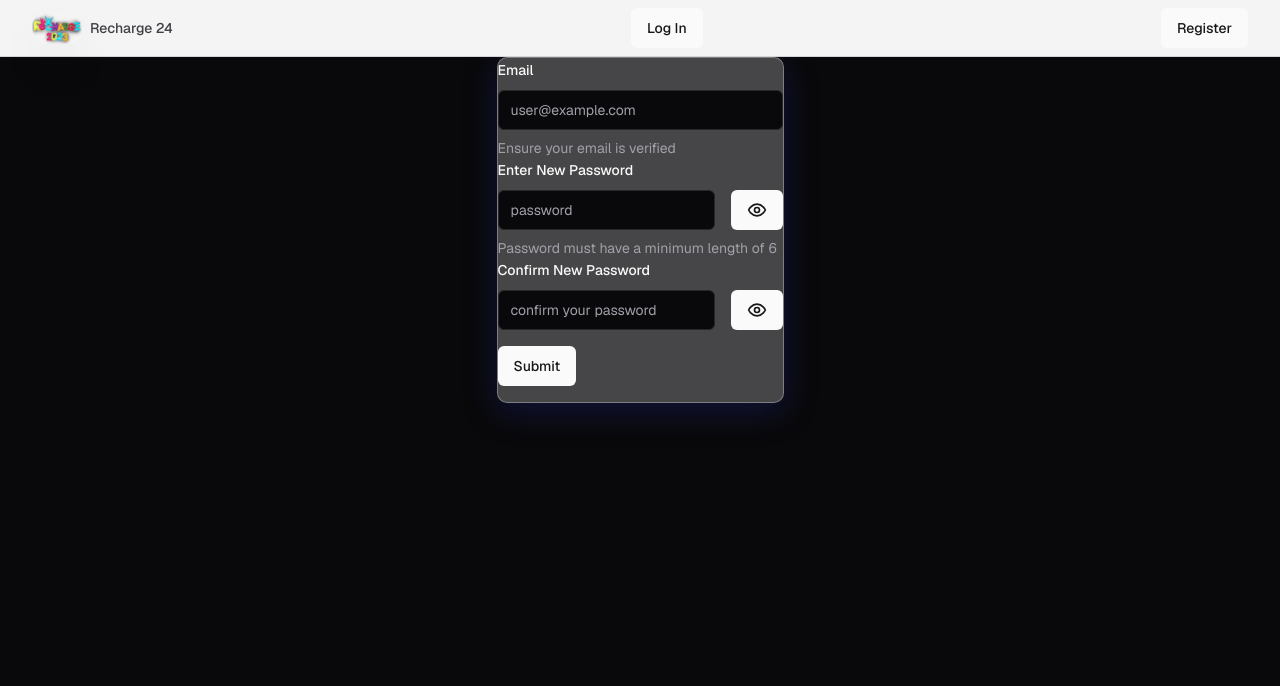
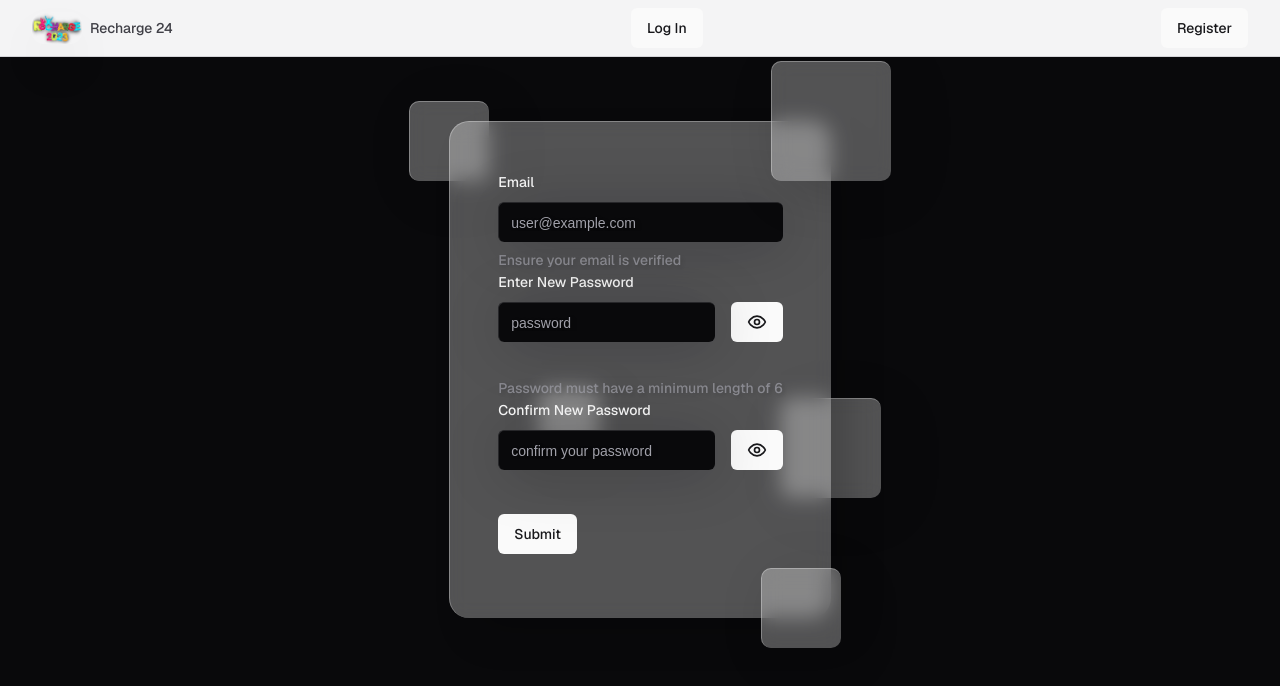
Before and after one commit to Syed-Javith/Recharge-24, a Next.js app: page /forgot-password in a window 1280 px wide. Shown: the top 686 px of the page. Built offline with nearby package versions, Linux system fonts and the light colour scheme; no server answers.

Commit message:
Auth Page glass added

```diff
--- a/src/components/forms/ForgotPasswordForm.tsx
+++ b/src/components/forms/ForgotPasswordForm.tsx
@@ -21,6 +21,7 @@
 import { Button } from "../ui/Button";
 import { EyeIcon, Loader2 } from "lucide-react";
 import "./styles.css"
+import RandomBox from "./RandomBox";
 interface ForgotPasswordFormProps { }
 
 const passwordRegex = new RegExp("^(?=.*[a-zA-Z]{6,})[a-zA-Z0-9]*$");
@@ -86,7 +87,7 @@
   const [passwordVisible, setPasswordVisible] = useState<boolean>(false);
   const [confirmPasswordVisible, setConfirmPasswordVisible] = useState(false)
   return (
-    <div className="glass">
+    <div className="cont flex flex-col">
       <Form {...forgotPasswordForm}>
         <form
           onSubmit={forgotPasswordForm.handleSubmit((e) => {
@@ -152,7 +153,7 @@
               </FormItem>
             )}
           />
-          <Button disabled={isPending} type="submit" className="my-4">
+          <Button disabled={isPending} type="submit"  className="my-4 ">
 
             {isPending ?
               <>
@@ -165,7 +166,10 @@
             }
           </Button>
         </form>
+
       </Form>
+      <RandomBox />
+
     </div>
   );
 };
--- a/src/components/forms/LoginForm.tsx
+++ b/src/components/forms/LoginForm.tsx
@@ -22,6 +22,7 @@
 import { toast } from "sonner";
 import Link from "next/link";
 import "./styles.css"
+import RandomBox from "./RandomBox";
 interface LoginFormProps { }
 
 type loginFormPayload = z.infer<typeof loginFormSchema>;
@@ -72,7 +73,7 @@
   });
   const [passwordVisible, setPasswordVisible] = useState<boolean>(false);
   return (
-    <div className="flex flex-col glass">
+    <div className="flex flex-col cont">
       <Form {...loginForm} >
         <form
           onSubmit={loginForm.handleSubmit((e) => {
@@ -128,6 +129,7 @@
           </Button>
         </form>
       </Form>
+      <RandomBox />
       <Link href={'/forgot-password'} className="mx-auto text-gray-400 underline">Forgot Password</Link>
     </div>
   );
--- /dev/null
+++ b/src/components/forms/RandomBox.tsx
@@ -0,0 +1,13 @@
+const RandomBox = () => {
+    return (
+        <div className="drops">
+        <div className="drop drop-1"></div>
+        <div className="drop drop-2"></div>
+        <div className="drop drop-3"></div>
+        <div className="drop drop-4"></div>
+        <div className="drop drop-5"></div>
+      </div>
+    );
+}
+
+export default RandomBox
--- a/src/components/forms/ResendVerificationwordForm.tsx
+++ b/src/components/forms/ResendVerificationwordForm.tsx
@@ -12,54 +12,56 @@
 import { Input } from '../ui/Input';
 import { zodResolver } from '@hookform/resolvers/zod';
 import "./styles.css"
-interface pageProps {}
+import RandomBox from './RandomBox';
+interface pageProps { }
 
 const resendPasswordFormSchema = z.object({
-    email : z.string().email({ message: "Your email is not of correct format." }).min(1).max(128)
+  email: z.string().email({ message: "Your email is not of correct format." }).min(1).max(128)
 })
 
 type resendPasswordFormPayload = z.infer<typeof resendPasswordFormSchema>;
 
-const ResendVerificationForm : FC<pageProps> = ({}) => {
+const ResendVerificationForm: FC<pageProps> = ({ }) => {
 
   const resendPasswordForm = useForm<z.infer<typeof resendPasswordFormSchema>>({
-    resolver : zodResolver(resendPasswordFormSchema),
-    defaultValues : {
-        email : ""
+    resolver: zodResolver(resendPasswordFormSchema),
+    defaultValues: {
+      email: ""
     }
   });
 
-  const {mutate : resendVerification , isPending} = useMutation({
-    mutationFn : async ({email} : resendPasswordFormPayload) => {
+  const { mutate: resendVerification, isPending } = useMutation({
+    mutationFn: async ({ email }: resendPasswordFormPayload) => {
       await axios.get(
-        CSRBaseUrl + "/authenticate/resend_token/" ,
+        CSRBaseUrl + "/authenticate/resend_token/",
         {
-          params : { email }
+          params: { email }
         }
       )
     },
-    onError : (err) => {
-      console.log("error " , err);
-      if(err instanceof AxiosError){
+    onError: (err) => {
+      console.log("error ", err);
+      if (err instanceof AxiosError) {
         toast.error(err.response?.data.detail)
-      }else{
+      } else {
         toast.error("Something went wrong please try again later.")
       }
 
     },
-    onSuccess : (data) => {
+    onSuccess: (data) => {
       console.log(data);
       toast.success("Verification Email sent")
     }
   })
 
-  return <div className="glass">
+  return <div className="flex flex-col">
     <Form {...resendPasswordForm}>
       <form
         onSubmit={resendPasswordForm.handleSubmit((e) => {
           resendVerification(e);
         })}
       >
+        <div className="my-3">
         <FormField
           control={resendPasswordForm.control}
           name="email"
@@ -85,14 +87,16 @@
             </FormItem>
           )}
         />
+        </div>
         <Button type='submit' disabled={isPending}>
           Resend Mail {
             isPending && <Loader2 className="animate-spin ml-2" />
           }
         </Button>
+
       </form>
     </Form>
-
+    <RandomBox />
   </div>
 }
 
--- a/src/components/forms/styles.css
+++ b/src/components/forms/styles.css
@@ -1,11 +1,139 @@
-body{
-  background:linear-gradient(rgb(2, 114, 194),rgb(0, 0, 146),rgb());
+body {
+  background: linear-gradient(rgb(2, 114, 194), rgb(0, 0, 146), rgb());
 }
-.glass{
-  background: rgba( 255,255,255,0.25 );
-box-shadow: 0 8px 32px 0 rgba( 31, 38, 135, 0.37 );
-backdrop-filter: blur( 5.3px );
--webkit-backdrop-filter: blur( 5.3px );
-border-radius: 10px;
-border: 1px solid rgba( 255, 255, 255, 0.3 );
+
+.glass {
+  background: rgba(255, 255, 255, 0.25);
+  box-shadow: 0 8px 32px 0 rgba(31, 38, 135, 0.37);
+  backdrop-filter: blur(5.3px);
+  -webkit-backdrop-filter: blur(5.3px);
+  border-radius: 10px;
+  border: 1px solid rgba(255, 255, 255, 0.3);
 }
+
+.cont {
+  margin: 4rem auto;
+  position: relative;
+}
+
+form {
+  background: rgba(255, 255, 255, 0.3);
+  padding: 3em;
+  height: auto;
+  border-radius: 20px;
+  border-left: 1px solid rgba(255, 255, 255, 0.3);
+  border-top: 1px solid rgba(255, 255, 255, 0.3);
+  backdrop-filter: blur(10px);
+  box-shadow: 20px 20px 40px -6px rgba(0, 0, 0, 0.2);
+  position: relative;
+  transition: all 0.2s ease-in-out;
+
+  p {
+    font-weight: 500;
+    color: #fff;
+    opacity: 0.7;
+    font-size: 1.4rem;
+    margin-top: 0;
+    margin-bottom: 60px;
+    text-shadow: 2px 2px 4px rgba(0, 0, 0, 0.2);
+  }
+
+  a {
+    text-decoration: none;
+    color: #ddd;
+    font-size: 12px;
+
+    &:hover {
+      text-shadow: 2px 2px 6px #00000040;
+    }
+
+    &:active {
+      text-shadow: none;
+    }
+  }
+
+  input {
+    background: transparent;
+    padding: 1em;
+    margin-bottom: 2em;
+    border: none;
+    border-left: 1px solid rgba(255, 255, 255, 0.3);
+    border-top: 1px solid rgba(255, 255, 255, 0.3);
+    border-radius: 5000px;
+    backdrop-filter: blur(5px);
+    box-shadow: 4px 4px 60px rgba(0, 0, 0, 0.2);
+    color: #fff;
+    font-family: Montserrat, sans-serif;
+    font-weight: 500;
+    transition: all 0.2s ease-in-out;
+    text-shadow: 2px 2px 4px rgba(0, 0, 0, 0.2);
+  }
+
+  &:hover {
+    margin: 4px;
+  }
+}
+
+::placeholder {
+  font-family: Montserrat, sans-serif;
+  font-weight: 400;
+  color: #fff;
+  text-shadow: 2px 2px 4px rgba(0, 0, 0, 0.4);
+}
+
+.drop {
+  background: rgba(255, 255, 255, 0.3);
+  backdrop-filter: blur(10px);
+  border-radius: 10px;
+  border-left: 1px solid rgba(255, 255, 255, 0.3);
+  border-top: 1px solid rgba(255, 255, 255, 0.3);
+  box-shadow: 10px 10px 60px -8px rgba(0, 0, 0, 0.2);
+  position: absolute;
+  transition: all 0.2s ease;
+}
+
+.drop-1 {
+  height: 80px;
+  width: 80px;
+  top: -20px;
+  left: -40px;
+  z-index: -1;
+}
+
+.drop-2 {
+  height: 80px;
+  width: 80px;
+  bottom: -30px;
+  right: -10px;
+}
+
+.drop-3 {
+  height: 100px;
+  width: 100px;
+  bottom: 120px;
+  right: -50px;
+  z-index: -1;
+}
+
+.drop-4 {
+  height: 120px;
+  width: 120px;
+  top: -60px;
+  right: -60px;
+}
+
+.drop-5 {
+  height: 60px;
+  width: 60px;
+  bottom: 170px;
+  left: 90px;
+  z-index: -1;
+}
+
+a,
+input:focus,
+select:focus,
+textarea:focus,
+button:focus {
+  outline: none;
+}
```
Also changed, not shown: src/components/forms/RegisterForm.tsx (+17 -25 lines). Lines whose indentation alone changed are shown as unchanged.
